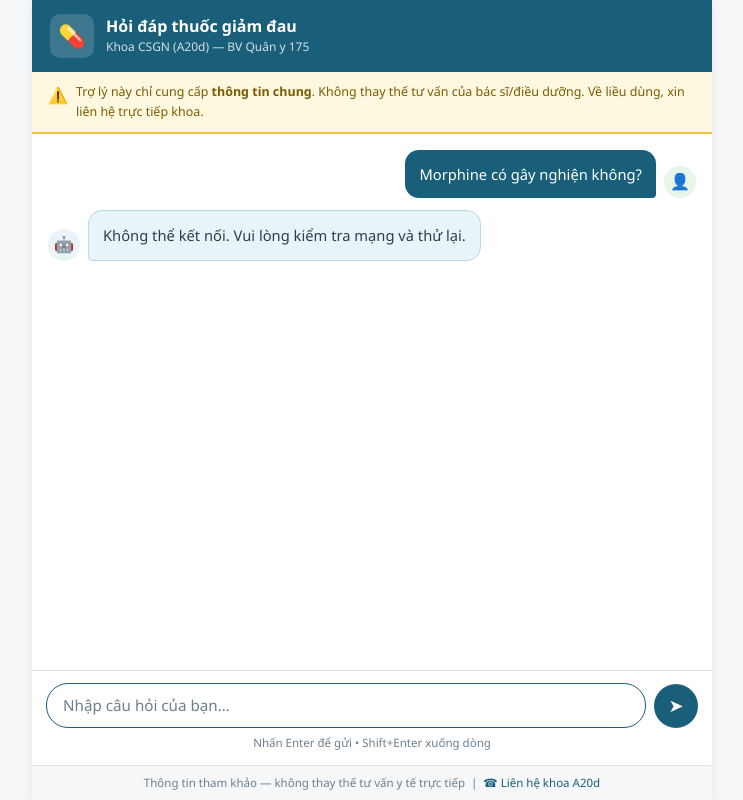
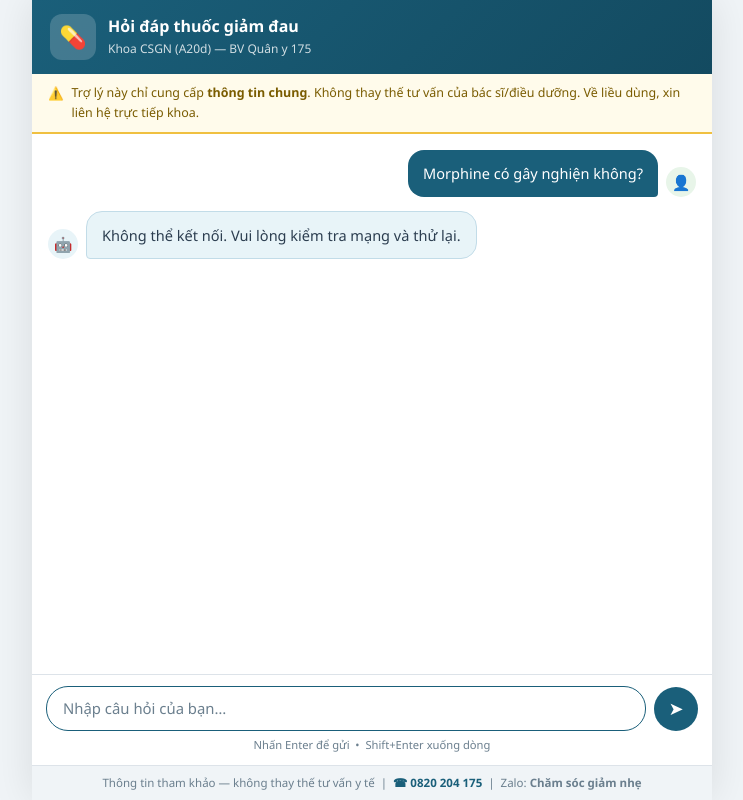
Before and after one commit to lethuong201193/opioid-chatbot, a plain HTML site: page index.html in a window 1280 px wide. Both pictures are taken after a click on the button "Morphine có gây nghiện không?". Shown: the whole page, without its empty margins (268-1011 px from the left). Drawn offline with Linux system fonts and the light colour scheme; no server answers.

Commit message:
Update index.html

```diff
--- a/index.html
+++ b/index.html
@@ -4,328 +4,177 @@
   <meta charset="UTF-8" />
   <meta name="viewport" content="width=device-width, initial-scale=1.0, maximum-scale=1.0" />
   <title>Hỏi đáp thuốc giảm đau — Khoa CSGN BV Quân y 175</title>
-  <meta name="description" content="Trợ lý thông tin về thuốc giảm đau opioid dành cho bệnh nhân và thân nhân, Khoa A20d BV Quân y 175" />
   <style>
-    /* ── Reset & Base ─────────────────────────────────────── */
     *, *::before, *::after { box-sizing: border-box; margin: 0; padding: 0; }
 
     :root {
-      --primary:    #1a5f7a;   /* xanh navy y tế */
+      --primary:    #1a5f7a;
       --primary-lt: #e8f4f8;
-      --accent:     #2e9e6b;   /* xanh lá — hy vọng / chăm sóc */
+      --primary-dk: #134a60;
+      --accent:     #2e9e6b;
       --warn:       #c0392b;
-      --bg:         #f5f7f9;
+      --bg:         #f0f4f7;
       --white:      #ffffff;
       --text:       #2c3e50;
       --text-lt:    #6b7f8e;
       --border:     #dde3e9;
-      --shadow:     0 2px 12px rgba(0,0,0,.08);
-      --radius:     14px;
       --font:       'Segoe UI', Arial, sans-serif;
+      --radius:     16px;
     }
 
-    html, body {
-      height: 100%;
-      font-family: var(--font);
-      background: var(--bg);
-      color: var(--text);
-      font-size: 16px;
-      line-height: 1.6;
+    html, body { height: 100%; font-family: var(--font); background: var(--bg); color: var(--text); font-size: 16px; line-height: 1.6; }
+
+    .app {
+      display: flex; flex-direction: column;
+      height: 100dvh; max-width: 680px;
+      margin: 0 auto; background: var(--white);
+      box-shadow: 0 0 40px rgba(0,0,0,.10);
     }
 
-    /* ── Layout ───────────────────────────────────────────── */
-    .app {
-      display: flex;
-      flex-direction: column;
-      height: 100dvh;
-      max-width: 680px;
-      margin: 0 auto;
-      background: var(--white);
-      box-shadow: var(--shadow);
-    }
-
-    /* ── Header ───────────────────────────────────────────── */
+    /* ── Header ── */
     header {
-      background: var(--primary);
-      color: #fff;
-      padding: 14px 18px;
-      display: flex;
-      align-items: center;
-      gap: 12px;
+      background: linear-gradient(135deg, var(--primary) 0%, var(--primary-dk) 100%);
+      color: #fff; padding: 14px 18px;
+      display: flex; align-items: center; gap: 12px;
       flex-shrink: 0;
     }
+    .header-icon {
+      width: 46px; height: 46px;
+      background: rgba(255,255,255,.18);
+      border-radius: 12px;
+      display: flex; align-items: center; justify-content: center;
+      font-size: 22px; flex-shrink: 0;
+    }
+    .header-text h1 { font-size: 1rem; font-weight: 700; line-height: 1.3; }
+    .header-text p  { font-size: 0.75rem; opacity: .8; margin-top: 2px; }
 
-    .header-icon {
-      width: 44px; height: 44px;
-      background: rgba(255,255,255,.15);
-      border-radius: 10px;
-      display: flex; align-items: center; justify-content: center;
-      font-size: 22px;
-      flex-shrink: 0;
+    /* ── Disclaimer ── */
+    .disclaimer {
+      background: #fffbeb; border-bottom: 2px solid #f0c040;
+      padding: 9px 16px; font-size: 0.78rem; color: #7a5c00;
+      display: flex; gap: 8px; align-items: flex-start; flex-shrink: 0;
     }
+    .disclaimer .icon { flex-shrink: 0; margin-top: 1px; }
 
-    .header-text h1 {
-      font-size: 1rem;
-      font-weight: 700;
-      line-height: 1.3;
-    }
-
-    .header-text p {
-      font-size: 0.75rem;
-      opacity: .8;
-      margin-top: 1px;
-    }
-
-    /* ── Disclaimer banner ────────────────────────────────── */
-    .disclaimer {
-      background: #fff8e1;
-      border-bottom: 2px solid #f0c040;
-      padding: 10px 16px;
-      font-size: 0.78rem;
-      color: #7a5c00;
-      display: flex;
-      gap: 8px;
-      align-items: flex-start;
-      flex-shrink: 0;
-    }
-
-    .disclaimer .icon { font-size: 1rem; flex-shrink: 0; margin-top: 1px; }
-
-    /* ── Chat area ────────────────────────────────────────── */
+    /* ── Chat area ── */
     .chat-area {
-      flex: 1;
-      overflow-y: auto;
-      padding: 16px;
-      display: flex;
-      flex-direction: column;
-      gap: 12px;
+      flex: 1; overflow-y: auto; padding: 16px;
+      display: flex; flex-direction: column; gap: 14px;
       scroll-behavior: smooth;
     }
 
-    /* Welcome card */
+    /* Welcome */
     .welcome-card {
-      background: var(--primary-lt);
-      border: 1px solid #b8d9e8;
-      border-radius: var(--radius);
-      padding: 16px;
-      font-size: 0.9rem;
+      background: var(--primary-lt); border: 1px solid #b8d9e8;
+      border-radius: var(--radius); padding: 16px; font-size: 0.88rem;
     }
+    .welcome-card h2 { color: var(--primary); font-size: 0.98rem; margin-bottom: 10px; }
+    .welcome-card p  { color: var(--text-lt); margin-bottom: 12px; font-size: 0.82rem; }
 
-    .welcome-card h2 {
-      color: var(--primary);
-      font-size: 1rem;
-      margin-bottom: 8px;
+    .quick-wrap { display: flex; flex-wrap: wrap; gap: 8px; }
+    .quick-btn {
+      background: var(--white); border: 1.5px solid var(--primary);
+      color: var(--primary); border-radius: 20px;
+      padding: 6px 14px; font-size: 0.8rem; cursor: pointer;
+      transition: all .18s; font-family: var(--font); line-height: 1.4;
     }
+    .quick-btn:hover, .quick-btn:active { background: var(--primary); color: #fff; }
 
-    .welcome-card ul {
-      list-style: none;
-      display: flex;
-      flex-direction: column;
-      gap: 6px;
-    }
-
-    .welcome-card ul li::before {
-      content: "💊 ";
-    }
-
-    /* Quick questions */
-    .quick-questions {
-      display: flex;
-      flex-wrap: wrap;
-      gap: 8px;
-      margin-top: 12px;
-    }
-
-    .quick-btn {
-      background: var(--white);
-      border: 1.5px solid var(--primary);
-      color: var(--primary);
-      border-radius: 20px;
-      padding: 6px 14px;
-      font-size: 0.8rem;
-      cursor: pointer;
-      transition: all .2s;
-      font-family: var(--font);
-    }
-
-    .quick-btn:hover, .quick-btn:active {
-      background: var(--primary);
-      color: #fff;
-    }
-
-    /* Message bubbles */
-    .message {
-      display: flex;
-      align-items: flex-end;
-      gap: 8px;
-      animation: fadeIn .25s ease;
-    }
-
-    @keyframes fadeIn {
-      from { opacity: 0; transform: translateY(6px); }
-      to   { opacity: 1; transform: translateY(0); }
-    }
+    /* Messages */
+    .message { display: flex; align-items: flex-end; gap: 8px; animation: fadeUp .22s ease; }
+    @keyframes fadeUp { from { opacity:0; transform:translateY(6px); } to { opacity:1; transform:translateY(0); } }
 
     .message.user { flex-direction: row-reverse; }
 
     .avatar {
-      width: 32px; height: 32px;
-      border-radius: 50%;
+      width: 30px; height: 30px; border-radius: 50%;
       display: flex; align-items: center; justify-content: center;
-      font-size: 16px;
-      flex-shrink: 0;
+      font-size: 15px; flex-shrink: 0;
     }
-
-    .message.bot .avatar  { background: var(--primary-lt); }
+    .message.bot  .avatar { background: var(--primary-lt); }
     .message.user .avatar { background: #e8f5e9; }
 
     .bubble {
-      max-width: 82%;
-      padding: 12px 14px;
-      border-radius: var(--radius);
-      font-size: 0.92rem;
-      line-height: 1.65;
-      white-space: pre-wrap;
+      max-width: 82%; padding: 11px 15px;
+      border-radius: var(--radius); font-size: 0.91rem; line-height: 1.7;
       word-break: break-word;
     }
-
-    .message.bot  .bubble {
-      background: var(--primary-lt);
-      border: 1px solid #b8d9e8;
-      border-bottom-left-radius: 4px;
-      color: var(--text);
+    .message.bot .bubble {
+      background: var(--primary-lt); border: 1px solid #c2dce8;
+      border-bottom-left-radius: 4px; color: var(--text);
     }
-
     .message.user .bubble {
-      background: var(--primary);
-      color: #fff;
+      background: var(--primary); color: #fff;
       border-bottom-right-radius: 4px;
     }
 
-    /* Paragraph rendering inside bot bubble */
+    /* Paragraph spacing inside bubble */
     .bubble p { margin: 0; }
     .bubble p + p { margin-top: 8px; }
-    .bubble strong { font-weight: 600; color: var(--primary); }
-    .message.user .bubble strong { color: #fff; }
 
-    /* Typing indicator */
-    .typing .bubble {
-      display: flex;
-      align-items: center;
-      gap: 5px;
-      padding: 14px 18px;
-    }
+    /* Phone link inside bubble */
+    .bubble a { color: var(--primary); font-weight: 600; text-decoration: none; }
+    .message.user .bubble a { color: #a8d8f0; }
 
-    .dot {
-      width: 8px; height: 8px;
-      border-radius: 50%;
-      background: var(--primary);
-      animation: bounce .9s infinite;
-    }
-
+    /* Typing dots */
+    .typing .bubble { display: flex; align-items: center; gap: 5px; padding: 14px 18px; }
+    .dot { width: 7px; height: 7px; border-radius: 50%; background: var(--primary); animation: bounce .9s infinite; }
     .dot:nth-child(2) { animation-delay: .2s; }
     .dot:nth-child(3) { animation-delay: .4s; }
+    @keyframes bounce { 0%,80%,100%{transform:translateY(0)} 40%{transform:translateY(-6px)} }
 
-    @keyframes bounce {
-      0%, 80%, 100% { transform: translateY(0); }
-      40%           { transform: translateY(-6px); }
+    /* Emergency */
+    .emergency-badge {
+      background: #fdecea; border: 1.5px solid var(--warn);
+      border-radius: 10px; padding: 10px 14px;
+      font-size: 0.82rem; color: var(--warn);
+      display: flex; gap: 8px; align-items: center;
     }
+    .emergency-badge a { color: var(--warn); font-weight: 700; }
 
-    /* Emergency badge */
-    .emergency-badge {
-      background: #fdecea;
-      border: 1.5px solid var(--warn);
-      border-radius: 10px;
-      padding: 10px 14px;
-      font-size: 0.82rem;
-      color: var(--warn);
-      display: flex;
-      gap: 8px;
-      align-items: center;
+    /* ── Input ── */
+    .input-area {
+      padding: 11px 14px; border-top: 1px solid var(--border);
+      background: var(--white); flex-shrink: 0;
     }
-
-    /* ── Input area ───────────────────────────────────────── */
-    .input-area {
-      padding: 12px 14px;
-      border-top: 1px solid var(--border);
-      background: var(--white);
-      flex-shrink: 0;
+    .input-row { display: flex; gap: 8px; align-items: flex-end; }
+    textarea {
+      flex: 1; resize: none; border: 1.5px solid var(--border);
+      border-radius: 22px; padding: 10px 16px;
+      font-size: 0.93rem; font-family: var(--font);
+      outline: none; max-height: 120px; min-height: 44px;
+      line-height: 1.5; color: var(--text); transition: border-color .2s;
     }
-
-    .input-row {
-      display: flex;
-      gap: 8px;
-      align-items: flex-end;
+    textarea:focus { border-color: var(--primary); }
+    textarea::placeholder { color: var(--text-lt); }
+    .send-btn {
+      width: 44px; height: 44px; border-radius: 50%;
+      background: var(--primary); color: #fff; border: none;
+      cursor: pointer; display: flex; align-items: center; justify-content: center;
+      font-size: 18px; flex-shrink: 0; transition: background .2s, transform .1s;
     }
-
-    textarea {
-      flex: 1;
-      resize: none;
-      border: 1.5px solid var(--border);
-      border-radius: 22px;
-      padding: 10px 16px;
-      font-size: 0.95rem;
-      font-family: var(--font);
-      outline: none;
-      max-height: 120px;
-      min-height: 44px;
-      line-height: 1.5;
-      color: var(--text);
-      transition: border-color .2s;
-    }
-
-    textarea:focus { border-color: var(--primary); }
-
-    textarea::placeholder { color: var(--text-lt); }
-
-    .send-btn {
-      width: 44px; height: 44px;
-      border-radius: 50%;
-      background: var(--primary);
-      color: #fff;
-      border: none;
-      cursor: pointer;
-      display: flex; align-items: center; justify-content: center;
-      font-size: 18px;
-      flex-shrink: 0;
-      transition: background .2s, transform .1s;
-    }
-
-    .send-btn:hover  { background: #16526a; }
+    .send-btn:hover  { background: var(--primary-dk); }
     .send-btn:active { transform: scale(.93); }
     .send-btn:disabled { background: #b0c4ce; cursor: not-allowed; }
+    .input-hint { font-size: 0.7rem; color: var(--text-lt); margin-top: 5px; text-align: center; }
 
-    .input-hint {
-      font-size: 0.72rem;
-      color: var(--text-lt);
-      margin-top: 6px;
-      text-align: center;
+    /* ── Footer ── */
+    footer {
+      background: var(--bg); border-top: 1px solid var(--border);
+      padding: 8px 16px; text-align: center;
+      font-size: 0.72rem; color: var(--text-lt); flex-shrink: 0;
     }
+    footer a { color: var(--primary); text-decoration: none; font-weight: 600; }
 
-    /* ── Footer ───────────────────────────────────────────── */
-    footer {
-      background: var(--bg);
-      border-top: 1px solid var(--border);
-      padding: 8px 16px;
-      text-align: center;
-      font-size: 0.72rem;
-      color: var(--text-lt);
-      flex-shrink: 0;
-    }
-
-    footer a { color: var(--primary); text-decoration: none; }
-
-    /* ── Responsive ───────────────────────────────────────── */
     @media (max-width: 480px) {
-      .bubble { max-width: 90%; font-size: 0.88rem; }
-      .quick-btn { font-size: 0.76rem; padding: 5px 12px; }
+      .bubble { max-width: 90%; font-size: 0.87rem; }
+      .quick-btn { font-size: 0.76rem; }
     }
   </style>
 </head>
 <body>
 <div class="app">
 
-  <!-- Header -->
   <header>
     <div class="header-icon">💊</div>
     <div class="header-text">
@@ -334,184 +183,140 @@
     </div>
   </header>
 
-  <!-- Disclaimer -->
   <div class="disclaimer">
     <span class="icon">⚠️</span>
     <span>Trợ lý này chỉ cung cấp <strong>thông tin chung</strong>. Không thay thế tư vấn của bác sĩ/điều dưỡng. Về liều dùng, xin liên hệ trực tiếp khoa.</span>
   </div>
 
-  <!-- Chat area -->
   <div class="chat-area" id="chatArea">
-
-    <!-- Welcome card -->
     <div class="welcome-card" id="welcomeCard">
-      <h2>Xin chào! Tôi có thể giúp gì cho bạn?</h2>
-      <ul>
-        <li>Thông tin về thuốc giảm đau đang dùng</li>
-        <li>Cách xử trí táo bón, buồn nôn do thuốc</li>
-        <li>Giải đáp lo lắng về opioid (nghiện, nhờn thuốc…)</li>
-        <li>Cách dùng miếng dán Fentanyl đúng cách</li>
-      </ul>
-      <div class="quick-questions">
+      <h2>Xin chào! Tôi có thể giúp gì cho bạn? 👋</h2>
+      <p>Hỏi về bất kỳ thuốc giảm đau nào bạn đang dùng tại khoa — tôi sẽ giải thích rõ ràng.</p>
+      <div class="quick-wrap">
         <button class="quick-btn" onclick="sendQuick('Morphine có gây nghiện không?')">Morphine có gây nghiện không?</button>
-        <button class="quick-btn" onclick="sendQuick('Bị táo bón do thuốc phải làm sao?')">Bị táo bón phải làm sao?</button>
-        <button class="quick-btn" onclick="sendQuick('Cách dán miếng Fentanyl đúng cách?')">Cách dán Fentanyl?</button>
+        <button class="quick-btn" onclick="sendQuick('Bị táo bón do thuốc thì làm sao?')">Táo bón do thuốc thì làm sao?</button>
+        <button class="quick-btn" onclick="sendQuick('Cách dán miếng Fentanyl đúng cách như thế nào?')">Cách dán Fentanyl đúng?</button>
         <button class="quick-btn" onclick="sendQuick('Viên Oxycodone có được nghiền ra không?')">Oxycodone có nghiền được không?</button>
+        <button class="quick-btn" onclick="sendQuick('Buồn nôn khi uống morphine phải làm gì?')">Buồn nôn khi uống morphine?</button>
       </div>
     </div>
-
   </div>
 
-  <!-- Input area -->
   <div class="input-area">
     <div class="input-row">
-      <textarea
-        id="userInput"
-        placeholder="Nhập câu hỏi của bạn…"
-        rows="1"
-        onkeydown="handleKey(event)"
-        oninput="autoResize(this)"
-      ></textarea>
-      <button class="send-btn" id="sendBtn" onclick="sendMessage()" title="Gửi">
-        ➤
-      </button>
+      <textarea id="userInput" placeholder="Nhập câu hỏi của bạn…" rows="1"
+        onkeydown="handleKey(event)" oninput="autoResize(this)"></textarea>
+      <button class="send-btn" id="sendBtn" onclick="sendMessage()" title="Gửi">➤</button>
     </div>
-    <div class="input-hint">Nhấn Enter để gửi • Shift+Enter xuống dòng</div>
+    <div class="input-hint">Nhấn Enter để gửi &nbsp;•&nbsp; Shift+Enter xuống dòng</div>
   </div>
 
-  <!-- Footer -->
   <footer>
-    Thông tin tham khảo — không thay thế tư vấn y tế trực tiếp &nbsp;|&nbsp;
-    <a href="tel:02838542063">☎ Liên hệ khoa A20d</a>
+    Thông tin tham khảo — không thay thế tư vấn y tế &nbsp;|&nbsp;
+    <a href="tel:0820204175">☎ 0820 204 175</a> &nbsp;|&nbsp;
+    Zalo: <strong>Chăm sóc giảm nhẹ</strong>
   </footer>
 
 </div>
+<script>
+  const WORKER_URL = "https://shrill-mud-46a8.lethuong201193.workers.dev";
 
-<script>
-  // ── Config ─────────────────────────────────────────────────────────────────
-  // Thay bằng URL Cloudflare Worker của anh sau khi deploy
-  const WORKER_URL = "https://shrill-mud-46a8.lethuong201193.workers.dev";
-  // ──────────────────────────────────────────────────────────────────────────
-
-  const chatArea   = document.getElementById("chatArea");
-  const userInput  = document.getElementById("userInput");
-  const sendBtn    = document.getElementById("sendBtn");
+  const chatArea    = document.getElementById("chatArea");
+  const userInput   = document.getElementById("userInput");
+  const sendBtn     = document.getElementById("sendBtn");
   const welcomeCard = document.getElementById("welcomeCard");
 
-  let messages = [];      // lịch sử chat gửi lên API
+  let messages  = [];
   let isLoading = false;
 
-  // ── Quick questions ────────────────────────────────────────────────────────
-  function sendQuick(text) {
-    userInput.value = text;
-    sendMessage();
-  }
+  function sendQuick(text) { userInput.value = text; sendMessage(); }
 
-  // ── Auto-resize textarea ───────────────────────────────────────────────────
   function autoResize(el) {
     el.style.height = "auto";
     el.style.height = Math.min(el.scrollHeight, 120) + "px";
   }
 
-  // ── Enter key ──────────────────────────────────────────────────────────────
   function handleKey(e) {
-    if (e.key === "Enter" && !e.shiftKey) {
-      e.preventDefault();
-      sendMessage();
-    }
+    if (e.key === "Enter" && !e.shiftKey) { e.preventDefault(); sendMessage(); }
   }
 
-  // ── Format bot response → clean paragraphs ───────────────────────────────
-  function formatBotText(text) {
-    text = text
-      .replace(/#{1,3}\s*/g, '')
-      .replace(/\*\*(.*?)\*\*/g, '<strong>$1</strong>')
-      .replace(/\*(.*?)\*/g, '$1')
-      .replace(/^[-–]\s+/gm, '• ')
+  // Clean bot text — strip any residual markdown symbols
+  function cleanText(text) {
+    return text
+      .replace(/#{1,4}\s*/g, '')
+      .replace(/\*{1,3}(.*?)\*{1,3}/g, '$1')
+      .replace(/_{1,2}(.*?)_{1,2}/g, '$1')
+      .replace(/^[-–•]\s+/gm, '• ')
       .replace(/^---+$/gm, '')
+      .replace(/\n{3,}/g, '\n\n')
       .trim();
-    const paragraphs = text
+  }
+
+  // Format phone numbers as clickable links
+  function linkify(text) {
+    return text.replace(/(\b0\d{9}\b)/g, '<a href="tel:$1">$1</a>');
+  }
+
+  // Render text as clean paragraphs
+  function renderText(text) {
+    const clean = linkify(cleanText(text));
+    return clean
       .split(/\n{2,}/)
       .map(p => p.replace(/\n/g, '<br>').trim())
-      .filter(p => p.length > 0);
-    return paragraphs.map(p => `<p>${p}</p>`).join('');
+      .filter(p => p)
+      .map(p => `<p>${p}</p>`)
+      .join('');
   }
 
-  // ── Render message bubble ─────────────────────────────────────────────────
+  function escapeHtml(t) {
+    return t.replace(/&/g,'&amp;').replace(/</g,'&lt;').replace(/>/g,'&gt;').replace(/"/g,'&quot;');
+  }
+
   function addMessage(role, text) {
     const div = document.createElement("div");
     div.className = `message ${role}`;
-    const content = role === "bot"
-      ? formatBotText(text)
-      : `<p>${escapeHtml(text)}</p>`;
-    div.innerHTML = `
-      <div class="avatar">${role === "bot" ? "🤖" : "👤"}</div>
-      <div class="bubble">${content}</div>
-    `;
+    const html = role === "bot" ? renderText(text) : `<p>${escapeHtml(text)}</p>`;
+    div.innerHTML = `<div class="avatar">${role === "bot" ? "🤖" : "👤"}</div><div class="bubble">${html}</div>`;
     chatArea.appendChild(div);
     scrollDown();
-    return div;
   }
 
-  // ── Typing indicator ───────────────────────────────────────────────────────
   function showTyping() {
     const div = document.createElement("div");
     div.className = "message bot typing";
     div.id = "typingIndicator";
-    div.innerHTML = `
-      <div class="avatar">🤖</div>
-      <div class="bubble">
-        <span class="dot"></span>
-        <span class="dot"></span>
-        <span class="dot"></span>
-      </div>
-    `;
+    div.innerHTML = `<div class="avatar">🤖</div><div class="bubble"><span class="dot"></span><span class="dot"></span><span class="dot"></span></div>`;
     chatArea.appendChild(div);
     scrollDown();
   }
 
-  function removeTyping() {
-    const el = document.getElementById("typingIndicator");
-    if (el) el.remove();
-  }
+  function removeTyping() { document.getElementById("typingIndicator")?.remove(); }
 
-  // ── Emergency keywords check ───────────────────────────────────────────────
-  const emergencyKeywords = ["khó thở nặng", "không tỉnh", "bất tỉnh", "co giật", "môi tím", "cấp cứu"];
-
-  function checkEmergency(text) {
-    const lower = text.toLowerCase();
-    return emergencyKeywords.some(kw => lower.includes(kw));
-  }
+  const emergencyKw = ["khó thở nặng","không tỉnh","bất tỉnh","co giật","môi tím","cấp cứu"];
+  function checkEmergency(t) { return emergencyKw.some(k => t.toLowerCase().includes(k)); }
 
   function addEmergencyBadge() {
     const div = document.createElement("div");
     div.className = "emergency-badge";
-    div.innerHTML = `🚨 <strong>Đây có thể là tình huống khẩn cấp!</strong> Gọi ngay <a href="tel:115"><strong>115</strong></a> hoặc đến phòng Cấp cứu gần nhất.`;
+    div.innerHTML = `🚨 <span>Đây có thể là tình huống khẩn cấp! Gọi ngay <a href="tel:115">115</a> hoặc đến cấp cứu gần nhất.</span>`;
     chatArea.appendChild(div);
     scrollDown();
   }
 
-  // ── Send message ───────────────────────────────────────────────────────────
   async function sendMessage() {
     if (isLoading) return;
     const text = userInput.value.trim();
     if (!text) return;
 
-    // Ẩn welcome card sau lần đầu
     if (welcomeCard) welcomeCard.style.display = "none";
-
-    // Hiện tin nhắn người dùng
     addMessage("user", text);
     messages.push({ role: "user", content: text });
-
     userInput.value = "";
     userInput.style.height = "auto";
     sendBtn.disabled = true;
     isLoading = true;
 
-    // Kiểm tra từ khóa cấp cứu
     if (checkEmergency(text)) addEmergencyBadge();
-
     showTyping();
 
     try {
@@ -520,23 +325,19 @@
         headers: { "Content-Type": "application/json" },
         body: JSON.stringify({ messages })
       });
-
       removeTyping();
-
       if (!res.ok) {
         const err = await res.json().catch(() => ({}));
-        addMessage("bot", err.error || "Xin lỗi, có lỗi xảy ra. Vui lòng thử lại sau ít phút.");
+        addMessage("bot", err.error || "Xin lỗi, có lỗi xảy ra. Vui lòng thử lại.");
       } else {
         const data = await res.json();
-        const reply = data.reply || "Xin lỗi, tôi không nhận được phản hồi. Vui lòng thử lại.";
+        const reply = data.reply || "Xin lỗi, không nhận được phản hồi.";
         addMessage("bot", reply);
         messages.push({ role: "assistant", content: reply });
       }
-
-    } catch (err) {
+    } catch {
       removeTyping();
       addMessage("bot", "Không thể kết nối. Vui lòng kiểm tra mạng và thử lại.");
-      console.error(err);
     }
 
     sendBtn.disabled = false;
@@ -544,18 +345,7 @@
     userInput.focus();
   }
 
-  // ── Utilities ──────────────────────────────────────────────────────────────
-  function scrollDown() {
-    chatArea.scrollTop = chatArea.scrollHeight;
-  }
-
-  function escapeHtml(text) {
-    return text
-      .replace(/&/g, "&amp;")
-      .replace(/</g, "&lt;")
-      .replace(/>/g, "&gt;")
-      .replace(/"/g, "&quot;");
-  }
+  function scrollDown() { chatArea.scrollTop = chatArea.scrollHeight; }
 </script>
 </body>
 </html>
```
